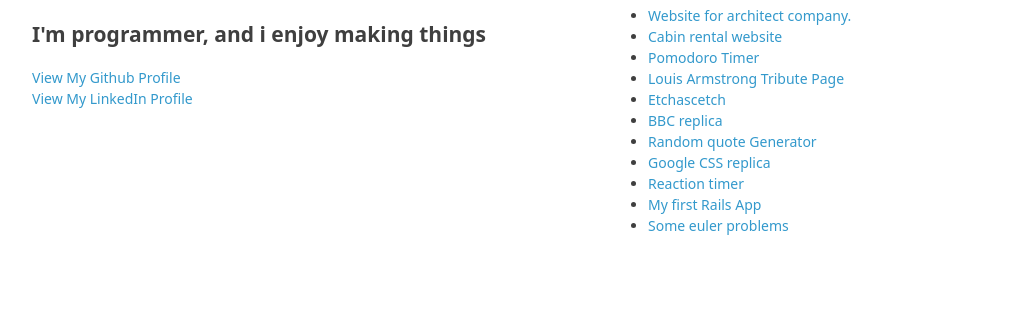
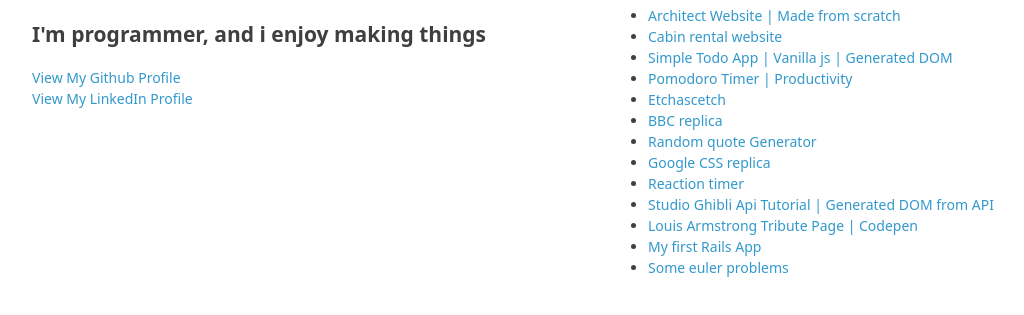
Before and after one commit to oisteinhaugland/oisteinhaugland.github.io, a plain HTML site: page index.html in a window 1280 px wide. Shown: the part 111-426 px from the top of the page, without its empty margins (46-1070 px from the left). Drawn offline with Linux system fonts and the light colour scheme.

Commit message:
updated project list in index.html

```diff
--- a/index.html
+++ b/index.html
@@ -23,19 +23,20 @@
         </header>
 
 
-
         <article>
             <h2>Projects and miniprojects</h2>
             <ul>
-                <li><a href=" http://roalsoarkitekter.no/">Website for architect company.</a></li>
+                <li><a href=" http://roalsoarkitekter.no/">Architect Website | Made from scratch</a></li>
                 <li><a href=" https://oisteinhaugland.github.io/cabinProject/">Cabin rental website</a></li>
-                <li><a href=" https://oisteinhaugland.github.io/pomodoro/">Pomodoro Timer</a></li>
-                <li><a href=" https://codepen.io/oisteinhaugland/full/OMYwBo/">Louis Armstrong Tribute Page</a></li>
+                <li><a href="https://oisteinhaugland.github.io/simple_todo_app/">Simple Todo App | Vanilla js | Generated DOM</a></li>
+                <li><a href=" https://oisteinhaugland.github.io/pomodoro/">Pomodoro Timer | Productivity</a></li>
                 <li><a href=" https://oisteinhaugland.github.io/etchascetch/">Etchascetch</a></li>
                 <li><a href="https://oisteinhaugland.github.io/bbc-homepage/">BBC replica</a></li>
                 <li><a href=" https://codepen.io/oisteinhaugland/full/ONByrd/">Random quote Generator</a></li>
                 <li><a href="https://oisteinhaugland.github.io/Google-homepage/">Google CSS replica</a></li>
                 <li><a href="https://oisteinhaugland.github.io/reactionTester/">Reaction timer</a></li>
+                <li><a href="https://oisteinhaugland.github.io/ghibli_api_testing/">Studio Ghibli Api Tutorial | Generated DOM from API</a></li>
+                <li><a href=" https://codepen.io/oisteinhaugland/full/OMYwBo/">Louis Armstrong Tribute Page | Codepen</a></li>
                 <li><a href="https://tranquil-mesa-99598.herokuapp.com">My first Rails App</a></li>
                 <li><a href="https://oisteinhaugland.github.io/euler-problems/">Some euler problems</a></li>
 
```
